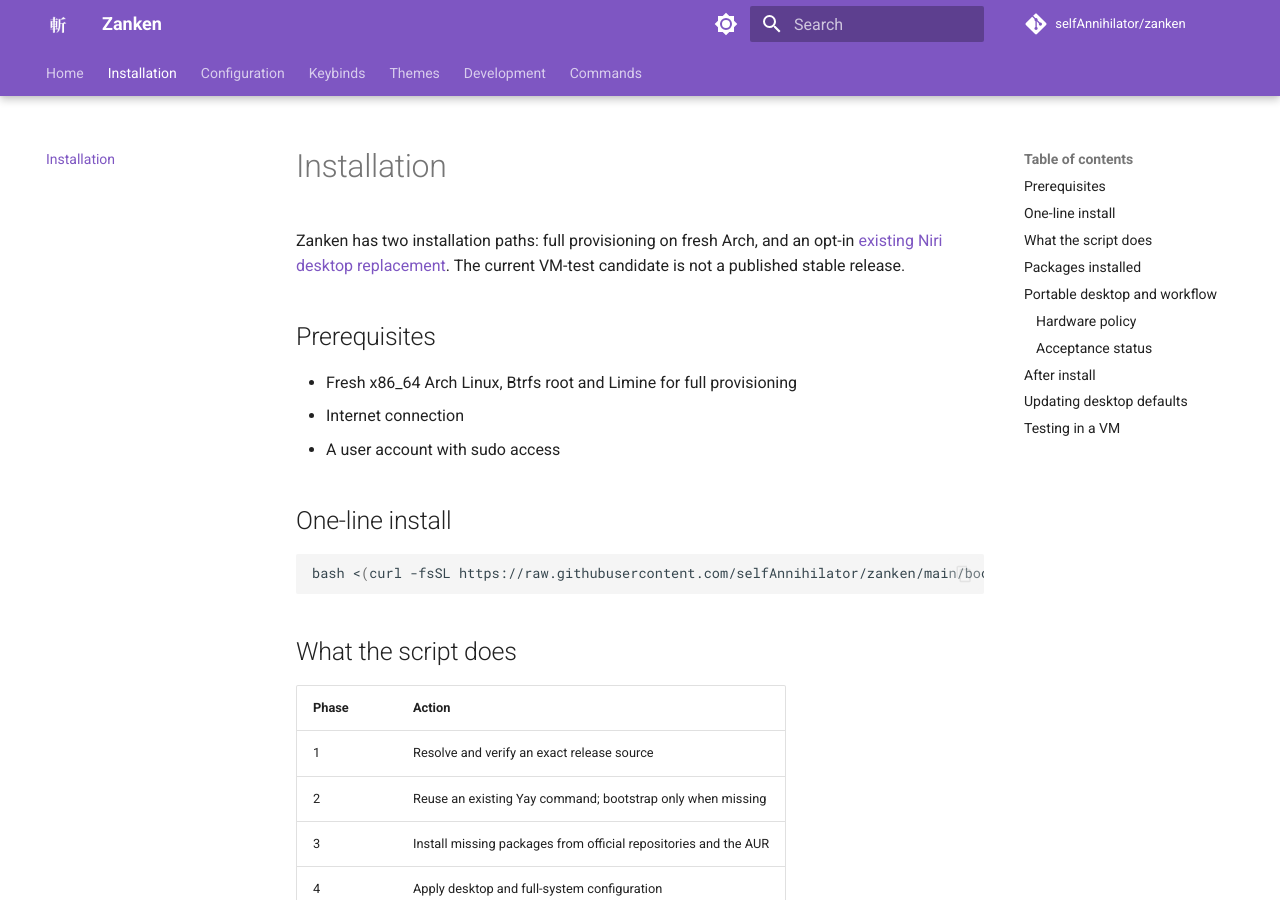
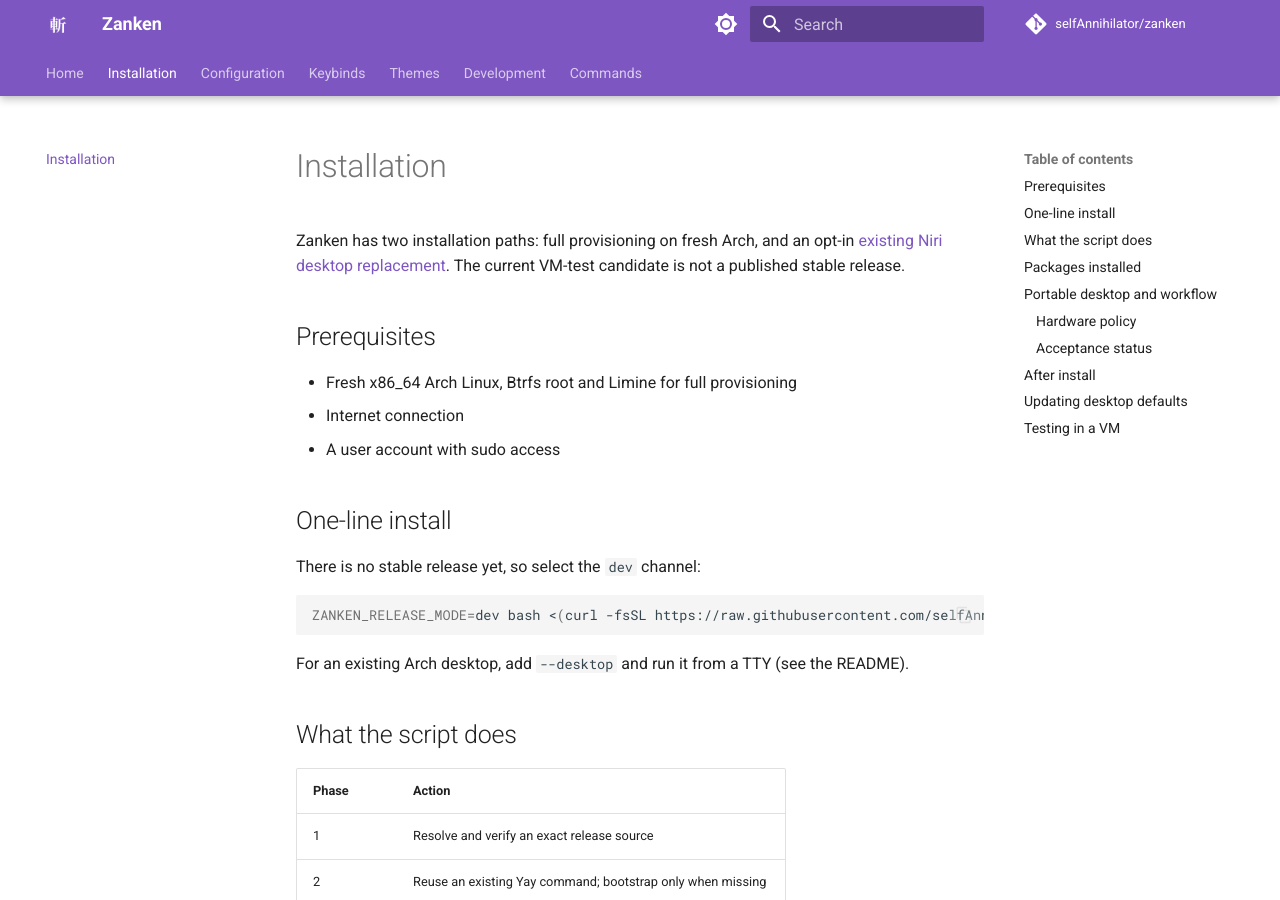
Before and after one commit to selfAnnihilator/zanken, an MkDocs documentation site: the page built from docs/installation.md, in a window 1280 px wide and 900 px high. Built offline with MkDocs 1.6.1 and Material for MkDocs 9.7.7, drawn with Linux system fonts in a browser that asks for light colours; comment, search, counter and statistics services are not loaded.

Commit message:
Document working install commands for the dev channel
Stable has no release yet, so the previous one-line command failed. Add the
--desktop path for existing Arch systems, full provisioning, login setup and update.

Co-Authored-By: Claude Sonnet 5.5 <noreply@anthropic.com>

````diff
--- a/docs/installation.md
+++ b/docs/installation.md
@@ -12,9 +12,13 @@ VM-test candidate is not a published stable release.
 
 ## One-line install
 
+There is no stable release yet, so select the `dev` channel:
+
 ```bash
-bash <(curl -fsSL https://raw.githubusercontent.com/selfAnnihilator/zanken/main/boot.sh)
+ZANKEN_RELEASE_MODE=dev bash <(curl -fsSL https://raw.githubusercontent.com/selfAnnihilator/zanken/main/boot.sh)
 ```
+
+For an existing Arch desktop, add `--desktop` and run it from a TTY (see the README).
 
 ## What the script does
 
````
Also changed, not shown: README.md (+46 -1 lines).
